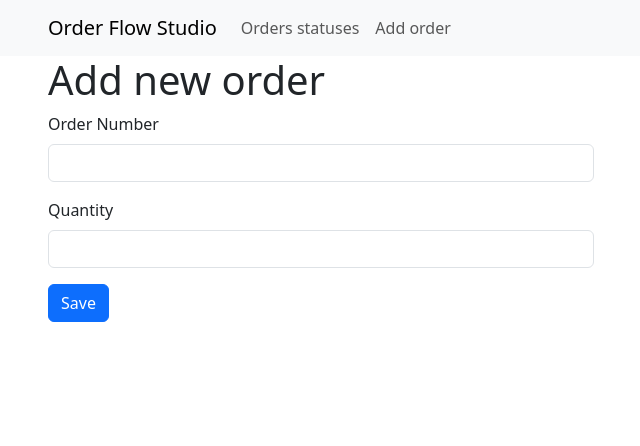
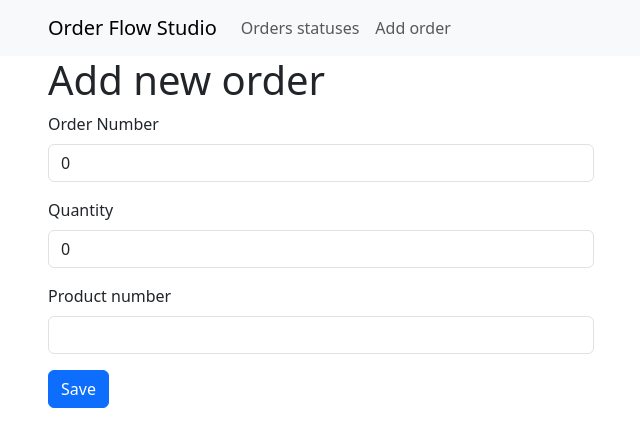
Before and after one commit to LukasZlocki/order_flow_angularUI, an Angular app: page /addorder in a window 1280 px wide. Shown: the top 446 px of the page, without its empty margins (34-674 px from the left). Built offline with nearby package versions, Linux system fonts and the light colour scheme.

Commit message:
Fix adding new order to api

```diff
--- a/src/app/components/add-order/add-order.component.html
+++ b/src/app/components/add-order/add-order.component.html
@@ -6,11 +6,15 @@
             <form #form="ngForm" (ngSubmit)="addOrder()">
                 <div class="mb-3">
                     <label for="orderNumber" class="form-label">Order Number</label>
-                    <input type="text" class="form-control" id="orderNumber" name="orderNumber" [(ngModel)]="newOrder.orderNumber">
+                    <input type="number" class="form-control" id="orderNumber" name="orderNumber" [(ngModel)]="newOrder.orderNumber">
                 </div>
                 <div class="mb-3">
                     <label for="quantity" class="form-label">Quantity</label>
-                    <input type="text" class="form-control" id="quantity" name="quantity" [(ngModel)]="newOrder.quantity">
+                    <input type="number" class="form-control" id="quantity" name="quantity" [(ngModel)]="newOrder.quantity">
+                </div>
+                <div class="mb-3">
+                    <label for="quantity" class="form-label">Product number</label>
+                    <input type="text" class="form-control" id="productNumber" name="productNumber" [(ngModel)]="newOrder.productNumber">
                 </div>
                 <button type="submit" class="btn btn-primary">Save</button>
             </form>
--- a/src/app/components/add-order/add-order.component.ts
+++ b/src/app/components/add-order/add-order.component.ts
@@ -10,8 +10,9 @@ import { OrdersService } from 'src/app/services/orders.service';
 })
 export class AddOrderComponent {
   newOrder: OrderWriteDto = {
-    orderNumber: '',
-    quantity: ''
+    orderNumber: 0,
+    quantity: 0,
+    productNumber: ''
   };
 
   constructor(private orderService: OrdersService, private router: Router) {}
--- a/src/app/models/orderWriteDto.model.ts
+++ b/src/app/models/orderWriteDto.model.ts
@@ -1,4 +1,5 @@
 export interface OrderWriteDto {
-    orderNumber: string,
-    quantity: string
+    orderNumber: number,
+    quantity: number,
+    productNumber: string
 }
```
